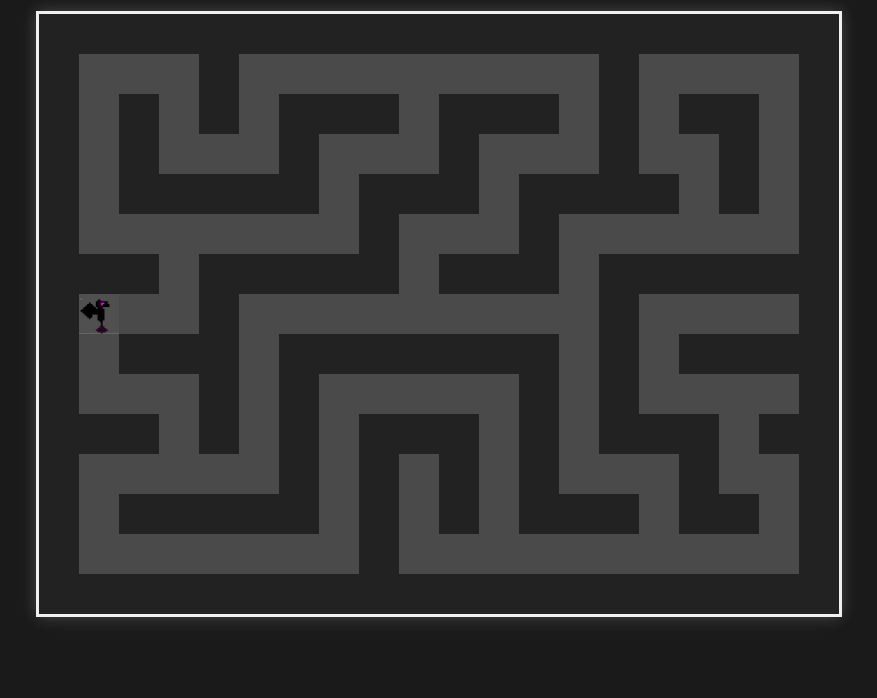
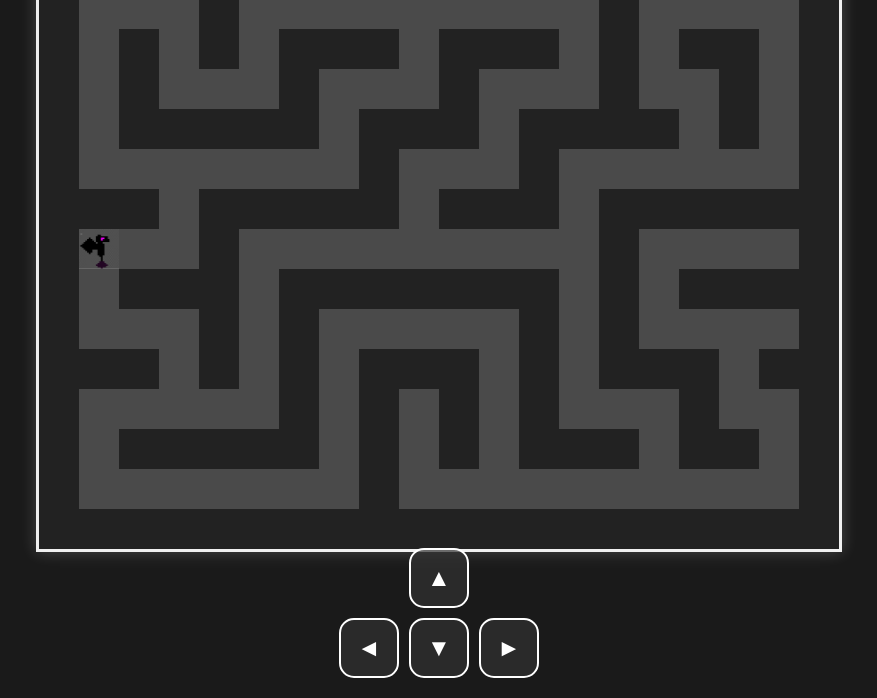
Before and after one commit to yapollo2002/dragon, a plain HTML site: page index.html in a window 1280 px wide. Shown: the part 102-800 px from the top of the page, without its empty margins (201-1078 px from the left). Drawn offline with Linux system fonts and the light colour scheme.

Commit message:
adding move buttons

```diff
--- a/index.html
+++ b/index.html
@@ -2,16 +2,28 @@
 <html lang="en">
 <head>
     <meta charset="UTF-8">
-    <meta name="viewport" content="width=device-width, initial-scale=1.0">
+    <!-- This tag is essential for mobile devices -->
+    <meta name="viewport" content="width=device-width, initial-scale=1.0, user-scalable=no">
     <title>Dragon Corridor</title>
     <link rel="stylesheet" href="style.css">
 </head>
 <body>
 <h1>Dragon Corridor</h1>
-<p>Use Arrow Keys to move the Dragon</p>
 <canvas id="gameCanvas"></canvas>
 
-<!-- IMPORTANT: Make sure the dragon image is in the same folder as this file -->
+<!-- On-screen controls for mobile -->
+<div id="controls">
+    <div class="d-pad">
+        <button id="up-btn" class="control-btn">▲</button>
+        <div class="middle-row">
+            <button id="left-btn" class="control-btn">◄</button>
+            <button id="down-btn" class="control-btn">▼</button>
+            <button id="right-btn" class="control-btn">►</button>
+        </div>
+    </div>
+</div>
+
+<!-- Hidden image used by the canvas -->
 <img id="dragon-sprite" src="dragon.png" alt="Dragon Sprite" style="display:none;">
 
 <script src="script.js"></script>
--- a/script.js
+++ b/script.js
@@ -1,31 +1,29 @@
-// --- Basic Setup ---
+// --- 1. BASIC SETUP ---
 const canvas = document.getElementById('gameCanvas');
 const ctx = canvas.getContext('2d');
 const dragonImg = document.getElementById('dragon-sprite');
 
-// --- Game Configuration ---
-const TILE_SIZE = 40; // The size of each grid cell in pixels
+// --- 2. GAME CONFIGURATION ---
+const TILE_SIZE = 40; // The size in pixels of each grid square
 const MAP_NUM_ROWS = 15;
 const MAP_NUM_COLS = 20;
 
-// Set canvas dimensions based on the grid
+// Set the canvas dimensions based on the grid size
 canvas.width = MAP_NUM_COLS * TILE_SIZE;
 canvas.height = MAP_NUM_ROWS * TILE_SIZE;
 
-// --- Game Objects ---
-
-// The player (dragon) object
+// --- 3. GAME STATE (Player and Level) ---
 const player = {
-    x: TILE_SIZE * 1, // Starting X position on the grid
-    y: TILE_SIZE * 7, // Starting Y position on the grid
+    x: TILE_SIZE * 1, // Start at column 1
+    y: TILE_SIZE * 7, // Start at row 7
     width: TILE_SIZE,
     height: TILE_SIZE,
     speed: 4,
-    dx: 0, // Change in x-direction
-    dy: 0  // Change in y-direction
+    dx: 0, // Current speed in x-direction (horizontal)
+    dy: 0  // Current speed in y-direction (vertical)
 };
 
-// The level layout (1 = wall, 0 = path)
+// The level layout: 1 represents a wall, 0 represents an open path
 const levelMap = [
     [1, 1, 1, 1, 1, 1, 1, 1, 1, 1, 1, 1, 1, 1, 1, 1, 1, 1, 1, 1],
     [1, 0, 0, 0, 1, 0, 0, 0, 0, 0, 0, 0, 0, 0, 1, 0, 0, 0, 0, 1],
@@ -44,66 +42,42 @@ const levelMap = [
     [1, 1, 1, 1, 1, 1, 1, 1, 1, 1, 1, 1, 1, 1, 1, 1, 1, 1, 1, 1],
 ];
 
-// --- Drawing Functions ---
+// --- 4. DRAWING FUNCTIONS ---
+function drawPlayer() { ctx.drawImage(dragonImg, player.x, player.y, player.width, player.height); }
 
-// Draw the player
-function drawPlayer() {
-    ctx.drawImage(dragonImg, player.x, player.y, player.width, player.height);
-}
-
-// Draw the level map
 function drawMap() {
     for (let row = 0; row < MAP_NUM_ROWS; row++) {
         for (let col = 0; col < MAP_NUM_COLS; col++) {
-            const tile = levelMap[row][col];
-            if (tile === 1) { // If it's a wall tile
-                ctx.fillStyle = '#222'; // Darker grey for walls
+            if (levelMap[row][col] === 1) { // Check if the tile is a wall
+                ctx.fillStyle = '#222';
                 ctx.fillRect(col * TILE_SIZE, row * TILE_SIZE, TILE_SIZE, TILE_SIZE);
             }
         }
     }
 }
 
-// --- Game Logic Functions ---
+// --- 5. GAME LOGIC ---
+function clearCanvas() { ctx.clearRect(0, 0, canvas.width, canvas.height); }
 
-// Clear the canvas for the next frame
-function clearCanvas() {
-    ctx.clearRect(0, 0, canvas.width, canvas.height);
-}
-
-// Update player's position
 function movePlayer() {
     player.x += player.dx;
     player.y += player.dy;
-
-    // Check for collision after moving
     handleCollisions();
 }
 
-// Collision detection with the walls
 function handleCollisions() {
     for (let row = 0; row < MAP_NUM_ROWS; row++) {
         for (let col = 0; col < MAP_NUM_COLS; col++) {
-            const tile = levelMap[row][col];
-            if (tile === 1) { // Is it a wall?
-                const wall = {
-                    x: col * TILE_SIZE,
-                    y: row * TILE_SIZE,
-                    width: TILE_SIZE,
-                    height: TILE_SIZE
-                };
-
-                // Check for collision between player and wall
+            if (levelMap[row][col] === 1) { // Check only against wall tiles
+                const wall = { x: col * TILE_SIZE, y: row * TILE_SIZE, width: TILE_SIZE, height: TILE_SIZE };
                 if (
-                    player.x < wall.x + wall.width &&
-                    player.x + player.width > wall.x &&
-                    player.y < wall.y + wall.height &&
-                    player.y + player.height > wall.y
+                    player.x < wall.x + wall.width && player.x + player.width > wall.x &&
+                    player.y < wall.y + wall.height && player.y + player.height > wall.y
                 ) {
-                    // Collision detected! Move player back to previous position
+                    // If a collision occurs, revert the movement
                     player.x -= player.dx;
                     player.y -= player.dy;
-                    // Stop further movement in this frame
+                    // Stop movement
                     player.dx = 0;
                     player.dy = 0;
                 }
@@ -112,65 +86,56 @@ function handleCollisions() {
     }
 }
 
-// --- Keyboard Input ---
-function handleKeyDown(e) {
-    // Prevent default browser actions for arrow keys
-    if (["ArrowUp", "ArrowDown", "ArrowLeft", "ArrowRight"].includes(e.key)) {
-        e.preventDefault();
-    }
+// --- 6. INPUT HANDLERS ---
+// Keyboard Controls (for desktop)
+document.addEventListener('keydown', (e) => {
+    if (e.key === 'ArrowRight' || e.key === 'd') player.dx = player.speed;
+    else if (e.key === 'ArrowLeft' || e.key === 'a') player.dx = -player.speed;
+    else if (e.key === 'ArrowUp' || e.key === 'w') player.dy = -player.speed;
+    else if (e.key === 'ArrowDown' || e.key === 's') player.dy = player.speed;
+});
 
-    // Set movement direction
-    if (e.key === 'ArrowRight' || e.key === 'd') {
-        player.dx = player.speed;
-    } else if (e.key === 'ArrowLeft' || e.key === 'a') {
-        player.dx = -player.speed;
-    } else if (e.key === 'ArrowUp' || e.key === 'w') {
-        player.dy = -player.speed;
-    } else if (e.key === 'ArrowDown' || e.key === 's') {
-        player.dy = player.speed;
-    }
+document.addEventListener('keyup', (e) => {
+    if (['ArrowRight', 'd', 'ArrowLeft', 'a'].includes(e.key)) player.dx = 0;
+    if (['ArrowUp', 'w', 'ArrowDown', 's'].includes(e.key)) player.dy = 0;
+});
+
+// Touch and Mouse Controls for On-Screen Buttons
+const upBtn = document.getElementById('up-btn');
+const downBtn = document.getElementById('down-btn');
+const leftBtn = document.getElementById('left-btn');
+const rightBtn = document.getElementById('right-btn');
+
+function addTouchAndMouseListeners(element, actionStart, actionEnd) {
+    // Mobile touch events
+    element.addEventListener('touchstart', (e) => { e.preventDefault(); actionStart(); }, { passive: false });
+    element.addEventListener('touchend', (e) => { e.preventDefault(); actionEnd(); });
+    // Desktop mouse events
+    element.addEventListener('mousedown', (e) => { e.preventDefault(); actionStart(); });
+    element.addEventListener('mouseup', (e) => { e.preventDefault(); actionEnd(); });
+    element.addEventListener('mouseleave', (e) => { e.preventDefault(); actionEnd(); });
 }
 
-function handleKeyUp(e) {
-    // Stop movement when key is released
-    if (
-        e.key === 'ArrowRight' || e.key === 'd' ||
-        e.key === 'ArrowLeft' || e.key === 'a'
-    ) {
-        player.dx = 0;
-    }
-    if (
-        e.key === 'ArrowUp' || e.key === 'w' ||
-        e.key === 'ArrowDown' || e.key === 's'
-    ) {
-        player.dy = 0;
-    }
+addTouchAndMouseListeners(upBtn,    () => player.dy = -player.speed, () => player.dy = 0);
+addTouchAndMouseListeners(downBtn,  () => player.dy = player.speed,  () => player.dy = 0);
+addTouchAndMouseListeners(leftBtn,  () => player.dx = -player.speed, () => player.dx = 0);
+addTouchAndMouseListeners(rightBtn, () => player.dx = player.speed,  () => player.dx = 0);
+
+// --- 7. THE GAME LOOP ---
+function update() {
+    clearCanvas();  // Erase the previous frame
+    drawMap();      // Draw the walls/background
+    movePlayer();   // Update player position and check collisions
+    drawPlayer();   // Draw the player in the new position
+    requestAnimationFrame(update); // Request the next frame, creating the loop
 }
 
-document.addEventListener('keydown', handleKeyDown);
-document.addEventListener('keyup', handleKeyUp);
-
-
-// --- The Game Loop ---
-function update() {
-    clearCanvas();
-
-    drawMap(); // Draw the background first
-
-    movePlayer();
-
-    drawPlayer(); // Draw the player on top
-
-    // This creates a continuous loop for animation
-    requestAnimationFrame(update);
-}
-
-// Start the game loop only after the image has fully loaded
+// --- 8. START THE GAME ---
+// Wait for the dragon image to fully load before starting the game loop
 dragonImg.onload = () => {
     update();
 };
-
-// A fallback in case the image is already cached and the 'onload' doesn't fire
+// Fallback if the image is already cached by the browser
 if (dragonImg.complete) {
     update();
 }
--- a/style.css
+++ b/style.css
@@ -1,26 +1,84 @@
+/* --- General Page Styles --- */
 body {
     background-color: #1a1a1a;
     color: #ffffff;
-    font-family: 'Courier New', Courier, monospace;
+    font-family: 'Arial', sans-serif, 'Courier New';
     display: flex;
     flex-direction: column;
     align-items: center;
     margin: 0;
-    padding-top: 20px;
+    padding-top: 10px;
+    /* Prevents the entire page from scrolling when a user touches the screen */
+    overflow: hidden;
 }
 
 h1 {
-    margin-bottom: 5px;
+    margin: 0 0 10px 0;
+    font-size: 1.5em;
 }
 
-p {
-    margin-top: 0;
-    font-size: 14px;
-    color: #cccccc;
+/* --- Game Canvas Styles --- */
+#gameCanvas {
+    background-color: #4a4a4a; /* The color of the empty corridor space */
+    border: 3px solid #f0f0f0;
+    box-shadow: 0 0 15px rgba(255, 255, 255, 0.2);
+    /* Ensures the canvas does not overflow the screen on smaller devices */
+    max-width: 100%;
+    box-sizing: border-box;
 }
 
-#gameCanvas {
-    background-color: #4a4a4a; /* Dark grey for the corridors' empty space */
-    border: 3px solid #f0f0f0;
-    box-shadow: 0 0 15px rgba(255, 255, 255, 0.2);
+/* --- On-Screen Control Styles --- */
+#controls {
+    position: fixed; /* Positions the controls relative to the browser window */
+    bottom: 20px;    /* Places them 20px from the bottom */
+    left: 50%;
+    transform: translateX(-50%); /* Horizontally centers the control container */
+    z-index: 10; /* Ensures controls appear on top of other elements */
+
+    /* Prevents highlighting text on the buttons when they are pressed */
+    user-select: none;
+    -webkit-user-select: none; /* For Safari compatibility */
 }
+
+.d-pad {
+    display: grid;
+    /* Defines the layout areas for the D-pad buttons */
+    grid-template-areas:
+        ". up ."
+        "left down right";
+    gap: 10px; /* Space between the grid cells */
+}
+
+/* Assigning each button to its grid area */
+#up-btn { grid-area: up; }
+#left-btn { grid-area: left; }
+#down-btn { grid-area: down; }
+#right-btn { grid-area: right; }
+
+.middle-row {
+    grid-area: left / left / right / right;
+    display: flex;
+    justify-content: center;
+    gap: 10px;
+}
+
+.control-btn {
+    width: 60px;
+    height: 60px;
+    background-color: rgba(50, 50, 50, 0.7); /* Semi-transparent background */
+    border: 2px solid #fff;
+    border-radius: 15px;
+    color: #fff;
+    font-size: 24px;
+    font-weight: bold;
+    display: flex;
+    justify-content: center;
+    align-items: center;
+    cursor: pointer;
+}
+
+/* Provides visual feedback when a button is being pressed */
+.control-btn:active {
+    background-color: rgba(255, 255, 255, 0.5);
+    transform: scale(0.95); /* Makes the button slightly smaller */
+}
```
